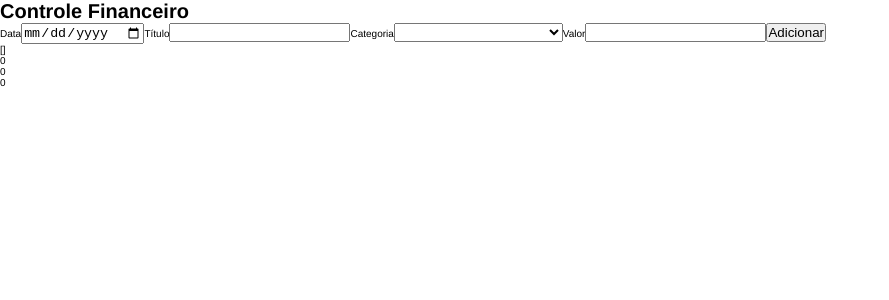
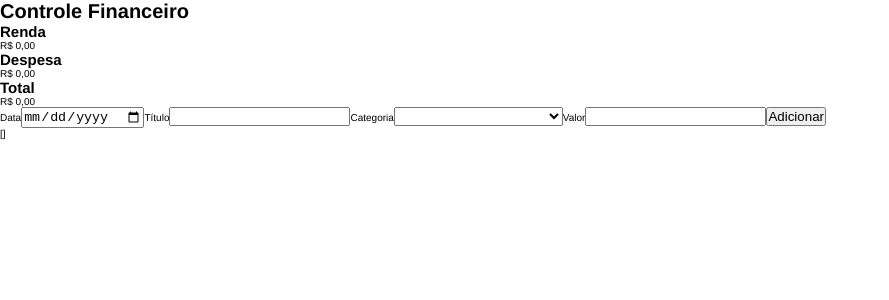
Before and after one commit to hamiltonspjr/finance-control, a Vue app: page / in a window 1280 px wide. Shown: the top 300 px of the page, without its empty margins (0-889 px from the left). Built offline with nearby package versions, Linux system fonts and the light colour scheme.

Commit message:
imported card components to home, created helpers.js file to contain funcions, created function to transform values into brl, created computed in cards to have the value transformed into brl

```diff
--- a/src/components/DataCards.vue
+++ b/src/components/DataCards.vue
@@ -1,14 +1,21 @@
 <template>
   <div>
     <h1>{{ name }}</h1>
-    <span>{{ value }}</span>
+    <span>{{ valueBRL }}</span>
   </div>
 </template>
 
 <script>
+import { valueFormatBrl } from "../helpers.js";
 export default {
   name: "DataCards",
   props: ["name", "value"],
+  computed: {
+    valueBRL() {
+      let valueFormatted = valueFormatBrl(this.value);
+      return valueFormatted;
+    },
+  },
 };
 </script>
 
--- a/src/components/Home.vue
+++ b/src/components/Home.vue
@@ -1,20 +1,24 @@
 <template>
   <main>
     <h1>Controle Financeiro</h1>
+    <section>
+      <DataCards name="Renda" :value="incomeValue" />
+      <DataCards name="Despesa" :value="expenseValue" />
+      <DataCards name="Total" :value="total" />
+    </section>
     <FormEntry @sendEntry="getEntry" />
     <p>{{ allEntry }}</p>
-    <p>{{ incomeValue }}</p>
-    <p>{{ expenseValue }}</p>
-    <p>{{ total }}</p>
   </main>
 </template>
 
 <script>
 import FormEntry from "./FormEntry.vue";
+import DataCards from "./DataCards.vue";
 export default {
   name: "Home",
   components: {
     FormEntry,
+    DataCards,
   },
   data() {
     return {
--- /dev/null
+++ b/src/helpers.js
@@ -0,0 +1,10 @@
+export function valueFormatBrl(value) {
+  if (!isNaN(value)) {
+    return value.toLocaleString("pt-BR", {
+      style: "currency",
+      currency: "BRL",
+    });
+  } else {
+    return "";
+  }
+}
```
